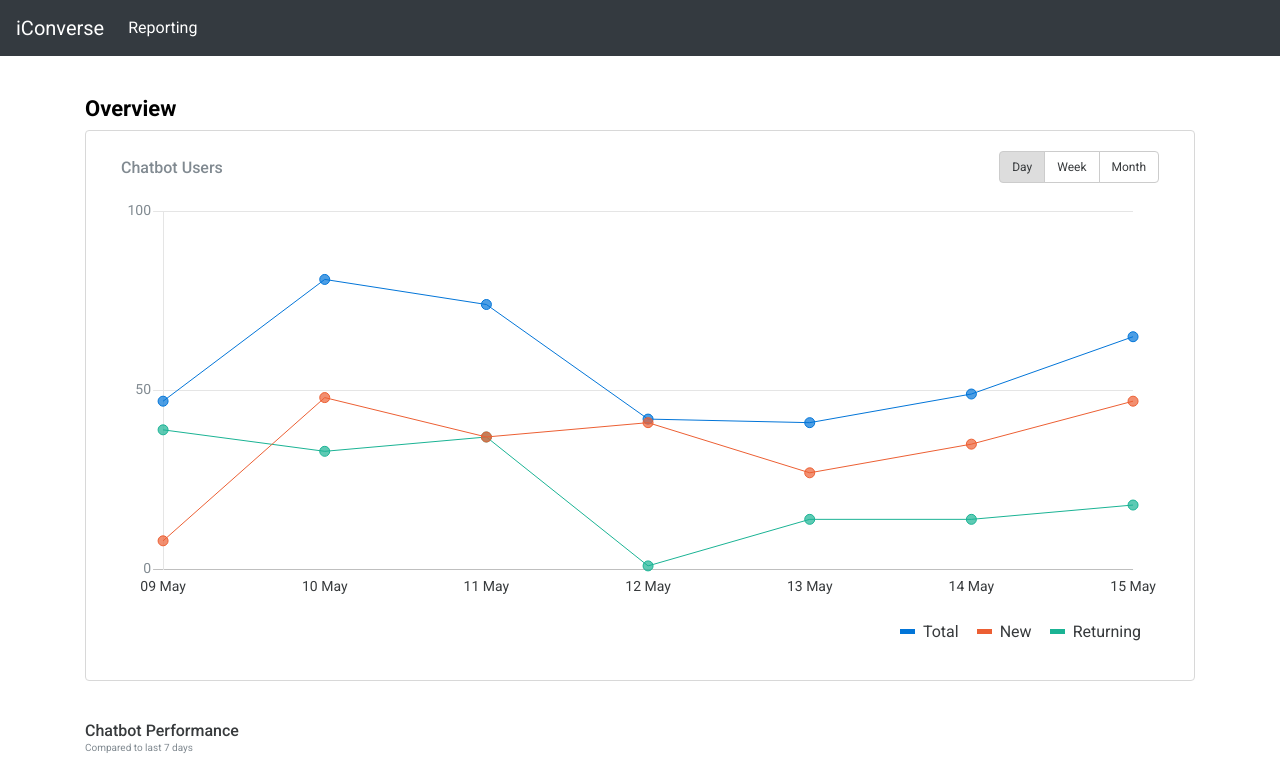
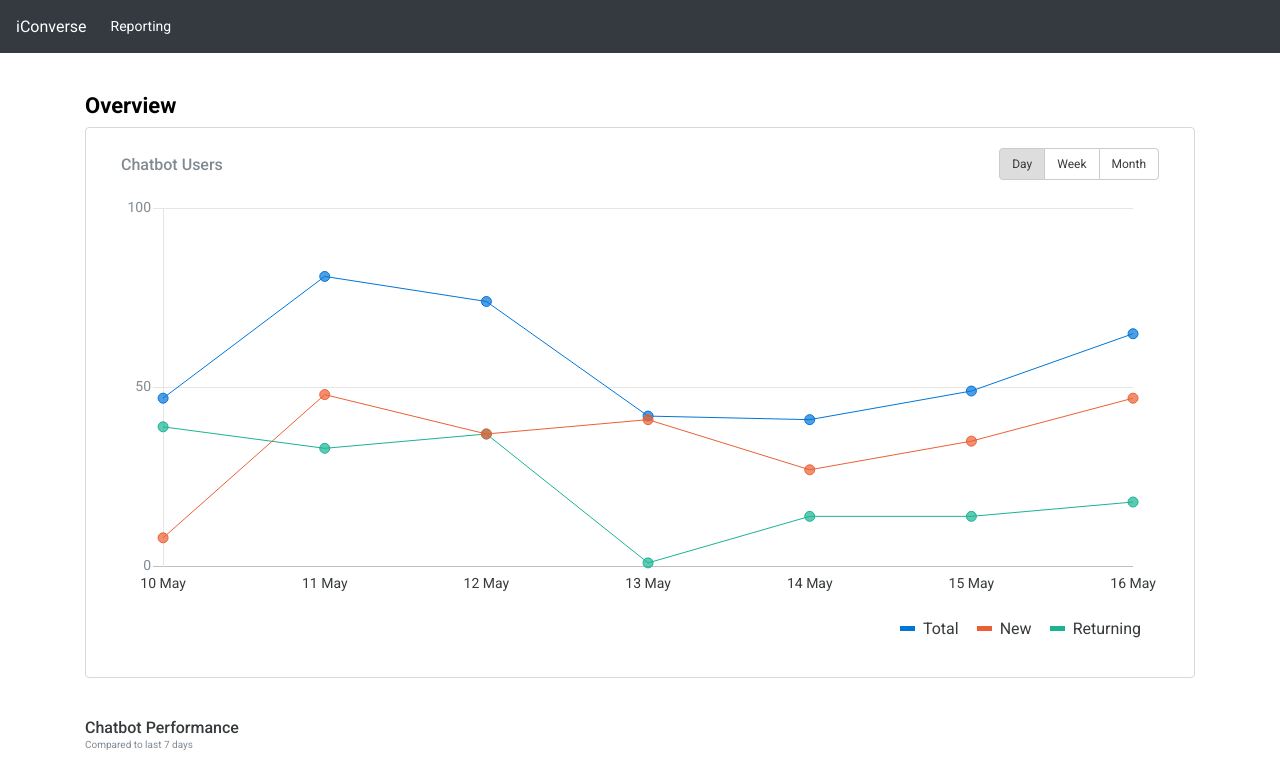
Before and after one commit to leo-le-07/taiger-reporting-js-version, a Vue app: page /#/ in a window 1280 px wide. Shown: the top 760 px of the page. Built offline with nearby package versions, Linux system fonts and the light colour scheme.

Commit message:
Fix random date & update navigation bar

```diff
--- a/src/components/common/NavBar/index.vue
+++ b/src/components/common/NavBar/index.vue
@@ -8,3 +8,13 @@
     </b-navbar>
   </div>
 </template>
+
+<style lang="scss" scoped>
+.navbar-brand {
+  font-size: $fontSizeNormal;
+}
+
+.nav-item {
+  font-size: $fontSizeSmall14;
+}
+</style>
--- a/src/services/chatbotUsers.js
+++ b/src/services/chatbotUsers.js
@@ -4,13 +4,14 @@ import { randomIntegerNumberBetween } from '@/fakers/number'
 import { TIME_TYPES } from '@/components/ChatbotTimeFilters/utils.js'
 
 const getDate = (date, timeType) => {
+  if (date === undefined) return moment()
   if (timeType === TIME_TYPES.DAY) return date.subtract(1, 'days')
   if (timeType === TIME_TYPES.WEEK) return date.subtract(1, 'weeks')
   if (timeType === TIME_TYPES.MONTH) return date.subtract(1, 'months')
 }
 
 const overviewDataFaker = ({ timeType }) => {
-  let indexDate = moment()
+  let indexDate
   const number = 7
   const returningUser = []
   const totalUser = []
--- a/src/styles/_variables.scss
+++ b/src/styles/_variables.scss
@@ -19,6 +19,7 @@ $red500: #EC3333;
 $fontFamilyDefault: 'Roboto', sans-serif;
 $fontSizeSmall10: 10px;
 $fontSizeSmall12: 12px;
+$fontSizeSmall14: 14px;
 $fontSizeNormal: 16px;
 $fontSizeLarge18: 18px;
 $fontSizeLarge36: 36px;
```
